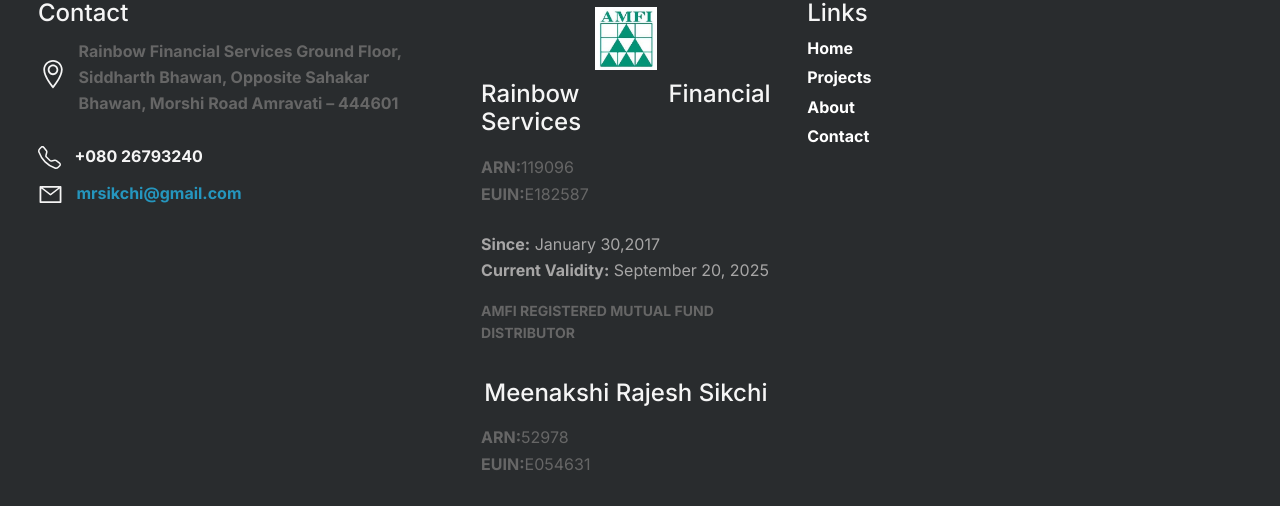
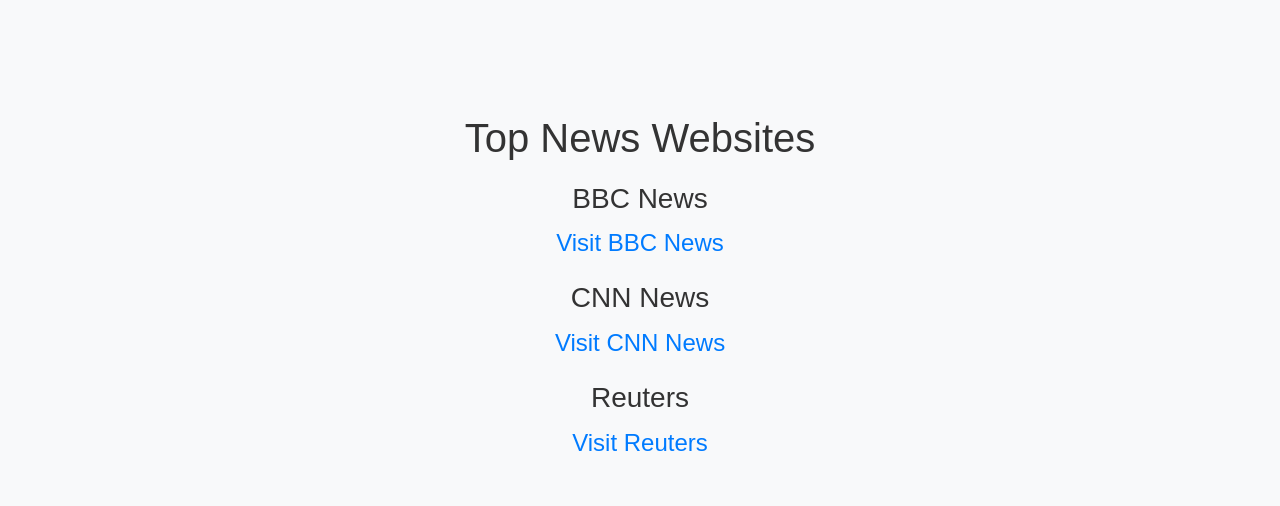
Before and after one commit to SrikaraRanganath/boiler-plate-client, a React (Create React App) app: page /news in a window 1280 px wide. Shown: the part 282-788 px from the top of the page. Built offline with nearby package versions, Linux system fonts and the light colour scheme.

Commit message:
Ninth Commit - Adding News Component

```diff
--- a/src/App.js
+++ b/src/App.js
@@ -10,6 +10,7 @@
 import Kyc from './components/Kyc';
 import Mutual from './components/Mutual';
 import Insurance from './components/Insurance';
+import News from './components/News';
 
 const App = () => {
 
@@ -32,6 +33,7 @@
                     <Route path='/kyc' element = { <Kyc/>} />
                     <Route path = '/mutual' element = { <Mutual/> } />
                     <Route path='/insurance' element = { <Insurance/> } />
+                    <Route path='/news' element = { <News/> } />
                 </Routes>
                 <Footer updateActiveTab={updateActiveTab} />
             </BrowserRouter>
--- a/src/assets/styles/contact.css
+++ b/src/assets/styles/contact.css
@@ -13,7 +13,7 @@
 }
 
 .contact-header {
-
+    white-space:nowrap;
     font-weight: 800;
     font-size: 210%;
 }
--- a/src/assets/styles/news.css
+++ b/src/assets/styles/news.css
@@ -0,0 +1,38 @@
+.news-links-container {
+    display: flex;
+    flex-direction: column;
+    align-items: center;
+    justify-content: center;
+    min-height: 100vh;
+    background-color: #f8f9fa;
+    padding: 20px;
+    box-sizing: border-box;
+  }
+
+  .title {
+    font-size: 2.5rem;
+    margin-bottom: 20px;
+    color: #333;
+  }
+
+  .link-container {
+    margin-bottom: 20px;
+    text-align: center;
+
+    h2 {
+      font-size: 1.75rem;
+      margin-bottom: 10px;
+      color: #333;
+    }
+
+    a {
+      font-size: 1.5rem;
+      text-decoration: none;
+      color: #007bff;
+      transition: color 0.3s ease;
+
+      &:hover {
+        color: #0056b3;
+      }
+    }
+}
--- a/src/components/Contact.js
+++ b/src/components/Contact.js
@@ -45,8 +45,8 @@
     return (
         <div className='row contact' id='contact' style={{ '--contact-img': `url(${ContactBg})` }}>
             <div className='row contact-container'>
-                <div className='col-xl-5 col-lg-4 col-md-4 col-sm-4 col-xs-4 line-container'><hr className='line'></hr></div>
-                <div className='col-xl-2 col-lg-5 col-md-5 col-sm-5 col-xs-4 contact-header' ><center><span>Contact Us</span></center></div>
+                <div className='col-xl-5 col-lg-3 col-md-3 col-sm-3 col-xs-4 line-container'><hr className='line'></hr></div>
+                <div className='col-xl-2 col-lg-6 col-md-6 col-sm-6 col-xs-4 contact-header' ><center><span>Contact Us</span></center></div>
                 <div className='col-xl-5 col-lg-3 col-md-3 col-sm-3 col-xs-4 line-container'><hr className='line'></hr></div>
                 <div className='row yellow-line'></div>
             </div>
--- a/src/components/News.js
+++ b/src/components/News.js
@@ -3,7 +3,27 @@
 const News = () => {
     return(
         <>
-            <h2>Circulars and Other Updates</h2>
+                <div className="news-links-container">
+      <h1 className="title">Top News Websites</h1>
+      <div className="link-container">
+        <h2>BBC News</h2>
+        <a href="https://www.bbc.com/news" target="_blank" rel="noopener noreferrer">
+          Visit BBC News
+        </a>
+      </div>
+      <div className="link-container">
+        <h2>CNN News</h2>
+        <a href="https://www.cnn.com" target="_blank" rel="noopener noreferrer">
+          Visit CNN News
+        </a>
+      </div>
+      <div className="link-container">
+        <h2>Reuters</h2>
+        <a href="https://www.reuters.com" target="_blank" rel="noopener noreferrer">
+          Visit Reuters
+        </a>
+      </div>
+    </div>
         </>
     )
 }
--- a/src/components/Projects.js
+++ b/src/components/Projects.js
@@ -20,10 +20,10 @@
                 </div> */}
                 <div class="container">
                     <div class="row" style={{alignItems: 'center'}}>
-                        <div class="col-xl-5 col-lg-4 col-md-4 col-sm-4 col-xs-4 line-container">
+                        <div class="col-xl-5 col-lg-3 col-md-3 col-sm-3 col-xs-4 line-container">
                             <hr class="line"></hr>
                         </div>
-                        <div class="col-xl-2 col-lg-5 col-md-5 col-sm-5 col-xs-4 contact-header">
+                        <div class="col-xl-2 col-lg-6 col-md-6 col-sm-6 col-xs-4 contact-header">
                             <span><center>Services</center></span>
                         </div>
                         <div class="col-xl-5 col-lg-3 col-md-3 col-sm-3 col-xs-4 line-container">
```
